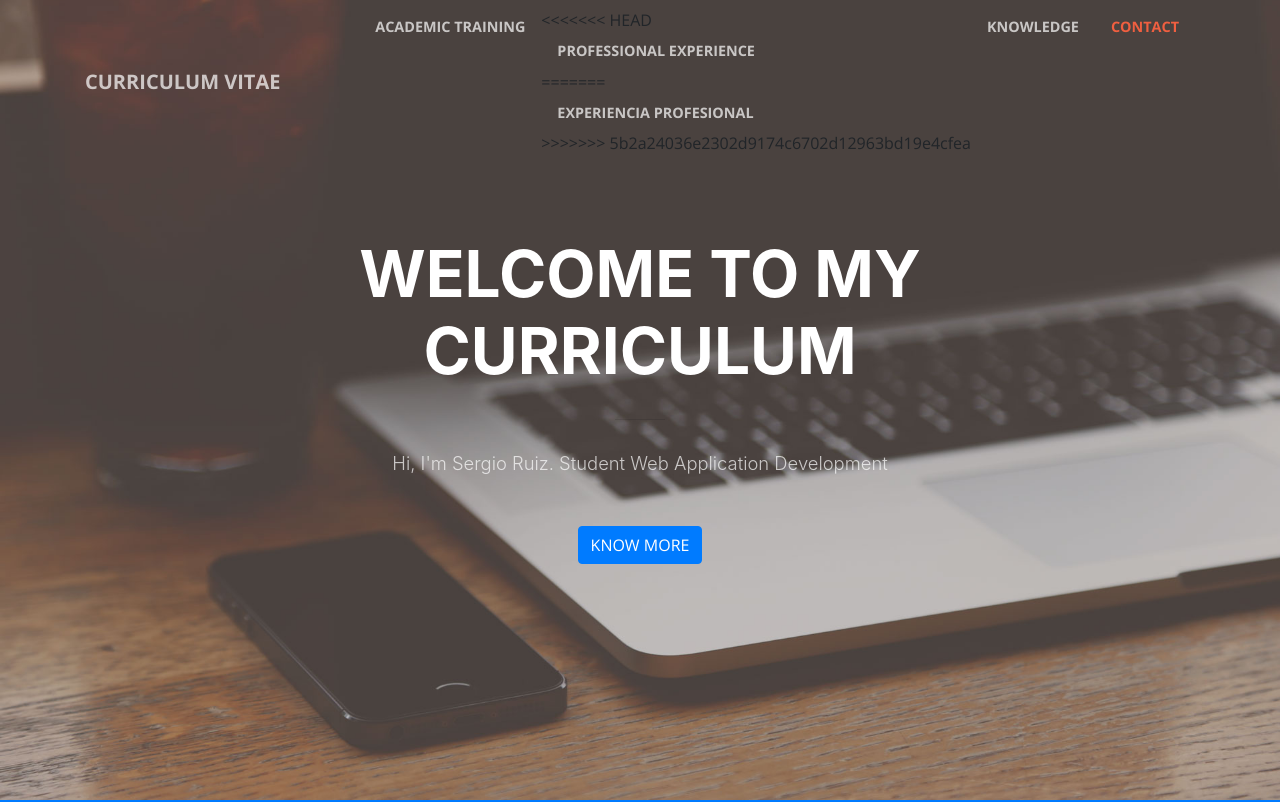
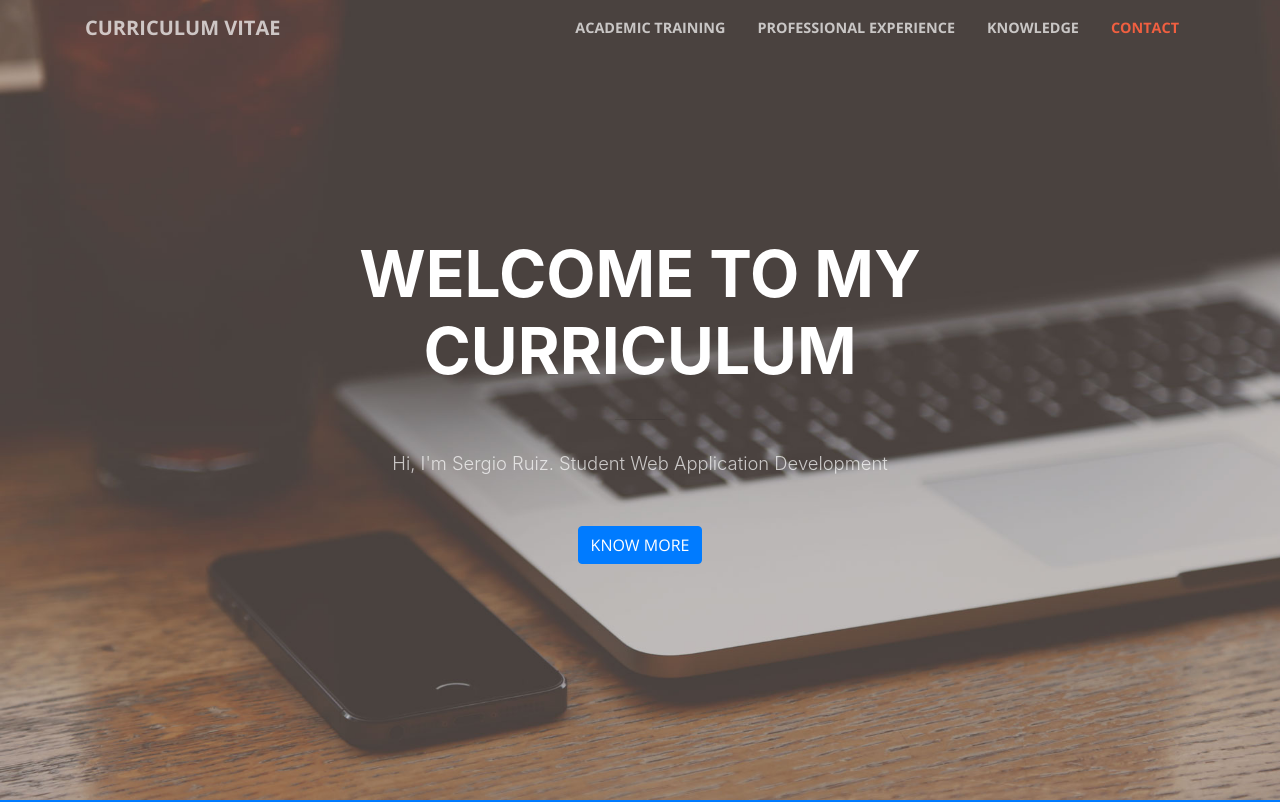
Before and after one commit to Sergio2431/Curriculum.github.io, a website with bundled scripts: page index.html in a window 1280 px wide. Shown: the top 802 px of the page. Built offline with nearby package versions, Linux system fonts and the light colour scheme.

Commit message:
subir cambios en curriculum

```diff
--- a/index.html
+++ b/index.html
@@ -41,11 +41,7 @@
               <a class="nav-link js-scroll-trigger" href="#forAc">Academic training</a>
             </li>
             <li class="nav-item">
-<<<<<<< HEAD
               <a class="nav-link js-scroll-trigger" href="#expPro">Professional experience</a>
-=======
-              <a class="nav-link js-scroll-trigger" href="#expPro">Experiencia Profesional</a>
->>>>>>> 5b2a24036e2302d9174c6702d12963bd19e4cfea
             </li>
             <li class="nav-item">
               <a class="nav-link js-scroll-trigger" href="#conocimientos">Knowledge</a>
@@ -324,7 +320,7 @@
           </div>
         </div><br>
       </div>
-    </section>
+    </section>s
 
     <section id="contact">
       <div class="container">
```
